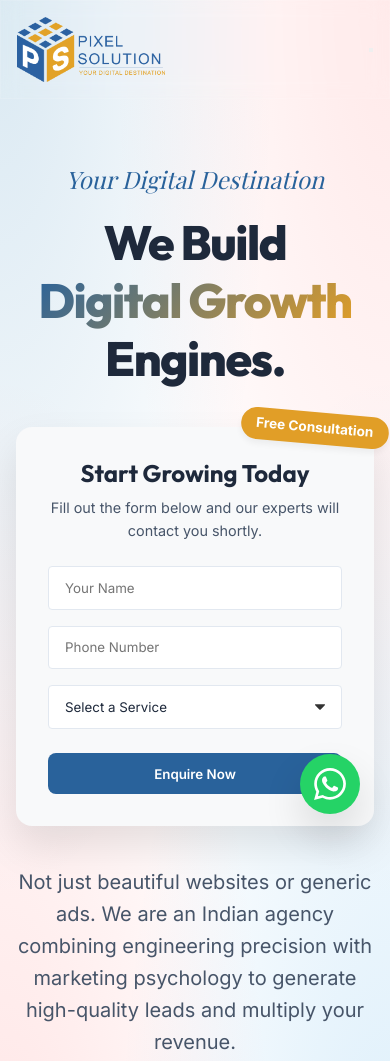
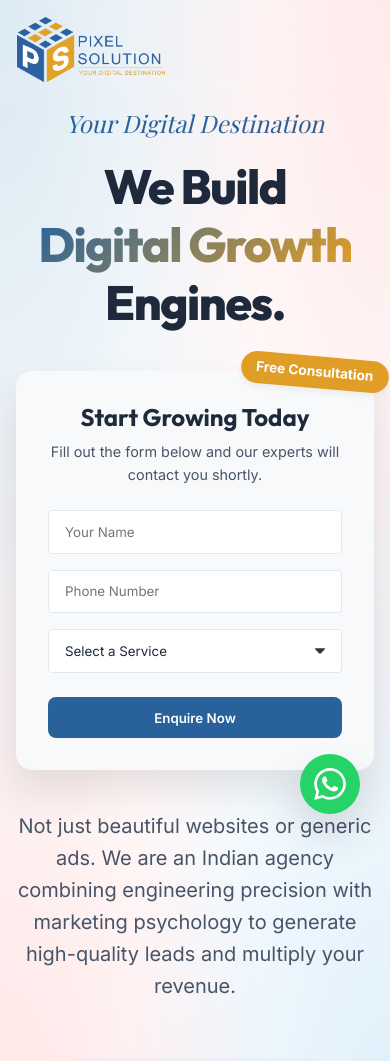
Before and after one commit to hasibulpoilan/pixel-clone, a website built with Vite: page index.html in a window 390 px wide. Shown: the top 1061 px of the page. Built offline with nearby package versions, Linux system fonts and the light colour scheme; a web font is replaced by a local one.

Commit message:
Reduce upper padding of hero on mobile

```diff
--- a/index.html
+++ b/index.html
@@ -9,6 +9,10 @@
     <link rel="stylesheet" href="/src/css/home.css" />
     <style>
       @media (max-width: 992px) {
+        .hero {
+          padding-top: 6rem !important;
+          min-height: auto !important;
+        }
         .hero .container > div {
           display: flex !important;
           flex-direction: column;
@@ -18,7 +22,7 @@
         .hero-content {
           display: contents;
         }
-        .hero-content .subheading { order: 1; margin-top: 2rem; }
+        .hero-content .subheading { order: 1; margin-top: 0.5rem; }
         .hero-content h1 { order: 2; margin-bottom: 1.5rem !important; }
         .hero-enquiry-form { order: 3; margin: 1rem auto 2.5rem; width: 100%; max-width: 500px; }
         .hero-content .lead { order: 4; }
```
